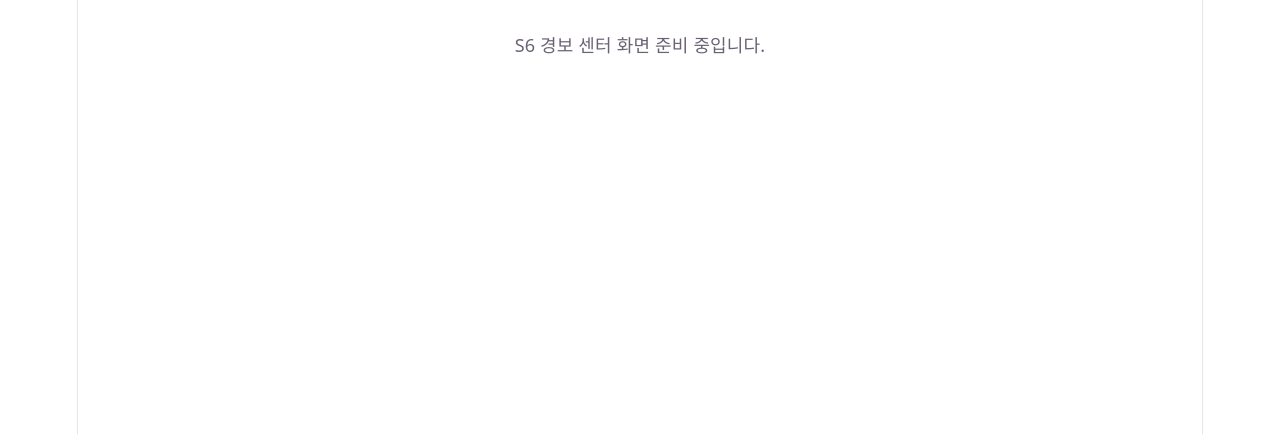
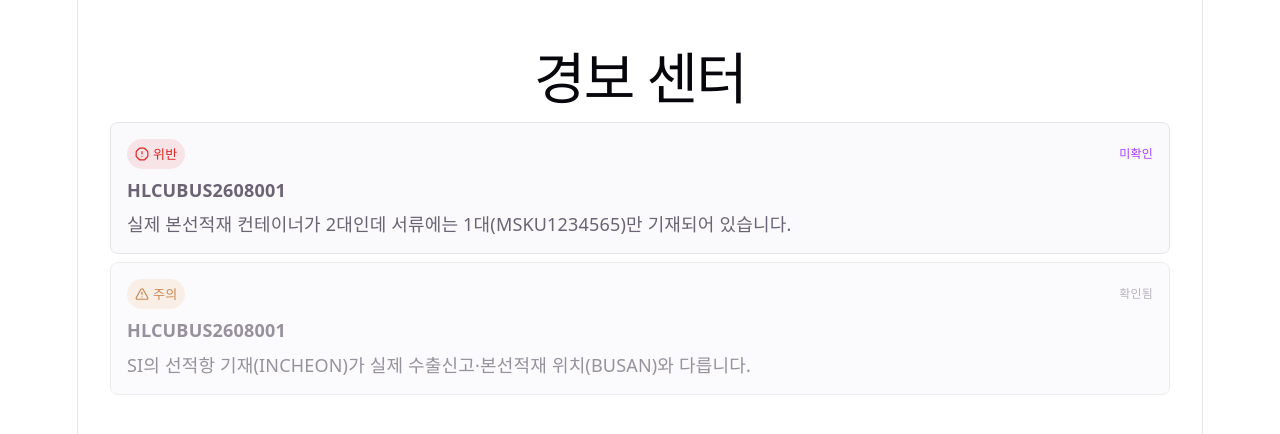
Before and after one commit to Khyojae/B-L-copilot, a React (Vite) app in the folder frontend/: page /alerts in a window 1280 px wide. Shown: the top 434 px of the page. Built offline with nearby package versions, Linux system fonts and the light colour scheme.

Commit message:
Add S6 alerts center with severity sorting and S5 navigation

```diff
--- a/frontend/src/App.tsx
+++ b/frontend/src/App.tsx
@@ -3,6 +3,7 @@ import { S1Dashboard } from './pages/S1Dashboard'
 import { S2Upload } from './pages/S2Upload'
 import { S3Draft } from './pages/S3Draft'
 import { S4Verdicts } from './pages/S4Verdicts'
+import { S6Alerts } from './pages/S6Alerts'
 import { ComingSoon } from './components/ComingSoon'
 
 function App() {
@@ -13,7 +14,7 @@ function App() {
       <Route path="/shipments/:id/draft" element={<S3Draft />} />
       <Route path="/shipments/:id/verdicts" element={<S4Verdicts />} />
       <Route path="/shipments/:id" element={<ComingSoon label="S5 선적 상세(타임라인)" />} />
-      <Route path="/alerts" element={<ComingSoon label="S6 경보 센터" />} />
+      <Route path="/alerts" element={<S6Alerts />} />
       <Route path="/shipments/:id/report" element={<ComingSoon label="S7 선제 대응 리포트" />} />
       <Route path="/shipments/:id/outcome" element={<ComingSoon label="S10 결과 기록" />} />
       <Route path="/settings" element={<ComingSoon label="S11 설정" />} />
--- /dev/null
+++ b/frontend/src/pages/S6Alerts/AlertCard.tsx
@@ -0,0 +1,49 @@
+import { Link } from 'react-router-dom';
+import type { Alert } from '../../types/domain';
+import { SeverityBadge } from '../../components/SeverityBadge';
+
+interface AlertCardProps {
+  alert: Alert;
+}
+
+export function AlertCard({ alert }: AlertCardProps) {
+  // 화면전이_정의.md: "경보 카드 클릭 → /shipments/:id?event=<event_id> →
+  // 타임라인에서 해당 마커로 스크롤". reality_event_ids는 여러 건일 수 있지만
+  // 이동 경로는 하나만 받으므로, 가장 핵심 근거인 첫 번째 현실 이벤트로 이동합니다.
+  const primaryEventId = alert.reality_event_ids[0];
+
+  return (
+    <Link
+      to={`/shipments/${alert.shipment_id}?event=${primaryEventId}`}
+      style={{
+        display: 'flex',
+        flexDirection: 'column',
+        gap: 8,
+        padding: 16,
+        border: '1px solid var(--border)',
+        borderRadius: 8,
+        backgroundColor: 'var(--card-bg)',
+        textAlign: 'left',
+        textDecoration: 'none',
+        color: 'inherit',
+        opacity: alert.acknowledged ? 0.7 : 1,
+      }}
+    >
+      <div style={{ display: 'flex', alignItems: 'center', justifyContent: 'space-between' }}>
+        <SeverityBadge severity={alert.severity} />
+        <span
+          style={{
+            fontSize: 12,
+            fontWeight: 600,
+            color: alert.acknowledged ? 'var(--text-muted)' : 'var(--accent)',
+          }}
+        >
+          {alert.acknowledged ? '확인됨' : '미확인'}
+        </span>
+      </div>
+
+      <strong>{alert.bl_no}</strong>
+      <span style={{ color: 'var(--text)' }}>{alert.message}</span>
+    </Link>
+  );
+}
--- /dev/null
+++ b/frontend/src/pages/S6Alerts/index.tsx
@@ -0,0 +1,24 @@
+import { mockAlerts } from '../../mocks/shipment.fixture';
+import { bySeverity } from '../../constants/domain';
+import type { Alert } from '../../types/domain';
+import { AlertCard } from './AlertCard';
+
+/** 미확인(acknowledged: false)이 먼저, 그 안에서는 심각도 순(위반 → 주의 → 참고) */
+function byUnacknowledgedThenSeverity(a: Alert, b: Alert): number {
+  if (a.acknowledged !== b.acknowledged) return a.acknowledged ? 1 : -1;
+  return bySeverity(a, b);
+}
+
+export function S6Alerts() {
+  return (
+    <div style={{ padding: 32 }}>
+      <h1>경보 센터</h1>
+
+      <div style={{ display: 'flex', flexDirection: 'column', gap: 8 }}>
+        {[...mockAlerts].sort(byUnacknowledgedThenSeverity).map((alert) => (
+          <AlertCard key={alert.alert_id} alert={alert} />
+        ))}
+      </div>
+    </div>
+  );
+}
```
